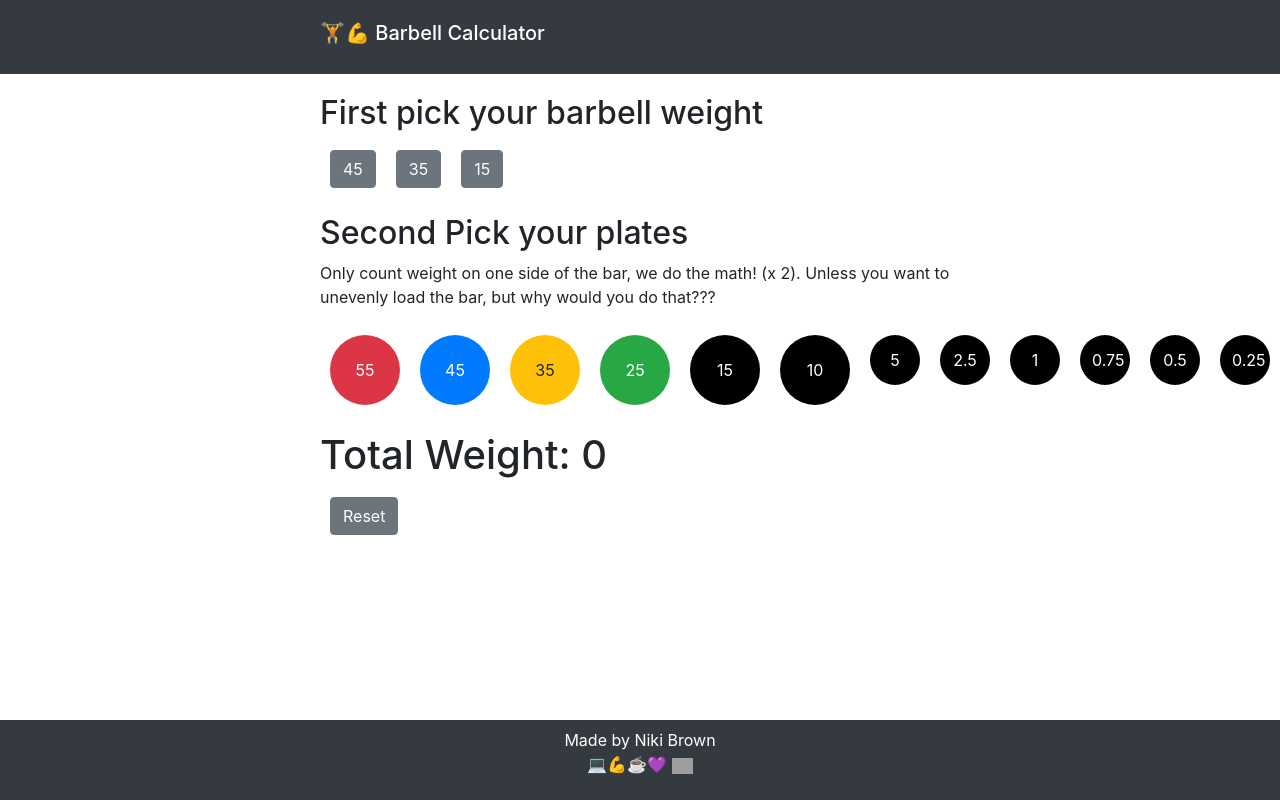
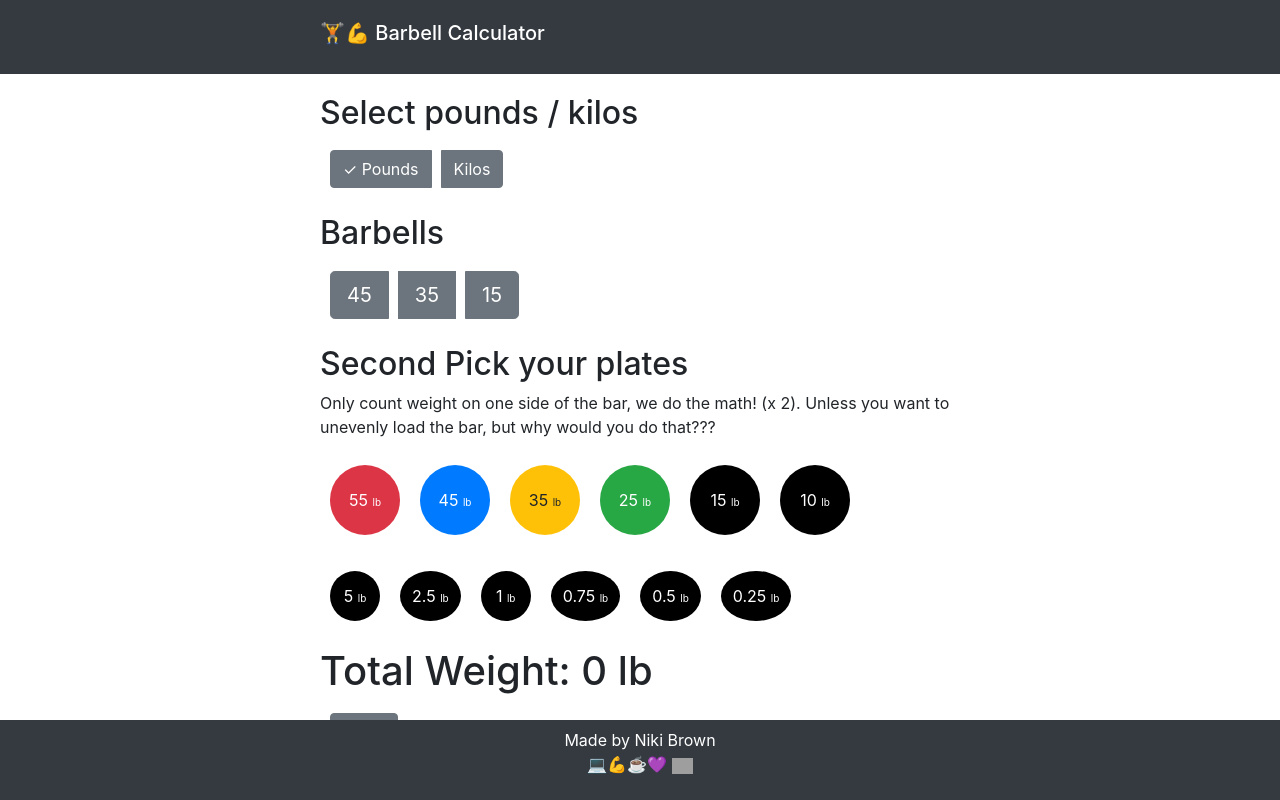
Before and after one commit to nikibrown/vue-barbell-calculator, a Vue app: page / in a window 1280 px wide. Built offline with nearby package versions, Linux system fonts and the light colour scheme; grey boxes are pictures that could not be loaded.

Commit message:
make two rows for large/small plates, metric/pound toggle

```diff
--- a/src/App.vue
+++ b/src/App.vue
@@ -1,5 +1,5 @@
 <template>
-  <div id="app">
+    <div id="app" :class="{ pounds: pounds, kilos: kilos }">
         <header>
             <nav class="navbar navbar-dark bg-dark">
                 <div class="app-container">
@@ -12,8 +12,31 @@
         <main>
             <div class="app-container">
                 <div class="form-group">
+                    <h2>{{ weightSystem }}</h2>
+                    <div class="btn-group" role="group" aria-label="Pounds or Kilos">
+                        <button
+                            type="button"
+                            class="btn btn-secondary"
+                            @click="togglePoundsKilos()"
+                        >
+                            <span v-if="pounds">&check;</span>
+                            Pounds
+                        </button>
+                        <button
+                            type="button"
+                            class="btn btn-secondary"
+                            @click="togglePoundsKilos()"
+                        >
+                            <span v-if="kilos">&check;</span>
+                            Kilos
+                        </button>
+                   </div>
+                </div>
+                <div class="form-group">
                     <h2>{{ barbellHeadline }}</h2>
+
                     <ul class="barbells">
+                        <div class="btn-group" role="group" aria-label="Select barbell weight">
                             <Barbell
                                 v-for="(barbell, key) in barbells"
                                 :class="barbell.bsClasses"
@@ -21,29 +44,47 @@
                                 :disabled="barbell.isDisabled"
                                 :key="key"
                                 :text="barbell.text"
-              :weight="barbell.weight"
+                                :poundWeight="barbell.poundWeight"
+                                :kiloWeight="barbell.kiloWeight"
                             />
+                        </div>
                     </ul>
                 </div>
 
                 <h2>{{ platesHeadline }}</h2>
                 <p>{{ platesSubHeadline }}</p>
                 <div class="form-group">
-          <ul class="plates">
+                    <ul class="plates large-plates">
                         <Plate
-              v-for="(plate, key) in plates"
+                            v-for="(plate, key) in largePlates"
                             :class="plate.bsClasses"
-              @click="addPlateWeight(key)"
+                            @click="addLargePlateWeight(key)"
                             :isOnBarbell="plate.isOnBarbell"
                             :key="key"
                             :plateCount="plate.plateCount"
-              :weight="plate.weight"
+                            :poundWeight="plate.poundWeight"
+                            :kiloWeight="plate.kiloWeight"
+                        />
+                    </ul>
+                    <ul class="plates small-plates">
+                        <Plate
+                            v-for="(plate, key) in smallPlates"
+                            :class="plate.bsClasses"
+                            @click="addSmallPlateWeight(key)"
+                            :isOnBarbell="plate.isOnBarbell"
+                            :key="key"
+                            :plateCount="plate.plateCount"
+                            :poundWeight="plate.poundWeight"
+                            :kiloWeight="plate.kiloWeight"
                         />
                     </ul>
                 </div>
 
                 <div class="form-group">
-          <h1>Total Weight: {{ totalWeight }}</h1>
+                    <h1>Total Weight: {{ totalWeight }}
+                        <span v-if="pounds">lb</span>
+                        <span v-else>kg</span>
+                    </h1>
                     <button @click="resetTotalWeight" class="btn btn-secondary">Reset</button>
                 </div>
             </div>
@@ -65,8 +106,8 @@
 </template>
 
 <script>
-import Barbell from "./components/Barbell.vue";
-import Plate from "./components/Plate.vue";
+import Barbell from "./components/Barbell.vue"
+import Plate from "./components/Plate.vue"
 
 export default {
     name: "App",
@@ -77,157 +118,216 @@ export default {
     data: function() {
         return {
             appTitle: "🏋️💪 Barbell Calculator",
-      barbellHeadline: "First pick your barbell weight",
+            weightSystem: "Select pounds / kilos",
+            barbellHeadline: "Barbells",
             platesHeadline: "Second Pick your plates",
             platesSubHeadline:
                 "Only count weight on one side of the bar, we do the math! (x 2). Unless you want to unevenly load the bar, but why would you do that???",
             barbellSelected: false,
+            pounds: true,
+            kilos: false,
 
             barbells: [
                 {
-          weight: 45,
+                    kiloWeight: 20,
+                    poundWeight: 45,
                     text: "",
                     isDisabled: false,
-          bsClasses: "btn btn-barbell btn-secondary barbell-45"
+                    bsClasses: "btn btn-lg btn-barbell btn-secondary barbell-45"
                 },
                 {
-          weight: 35,
+                    kiloWeight: 15,
+                    poundWeight: 35,
                     text: "",
                     isDisabled: false,
-          bsClasses: "btn btn-barbell btn-secondary barbell-35"
+                    bsClasses: "btn btn-lg btn-barbell btn-secondary barbell-35"
                 },
                 {
-          weight: 15,
+                    kiloWeight: 6.8,
+                    poundWeight: 15,
                     text: "",
                     isDisabled: false,
-          bsClasses: "btn btn-barbell btn-secondary barbell-15"
+                    bsClasses: "btn btn-lg btn-barbell btn-secondary barbell-15"
                 }
             ],
 
-      plates: [
+            largePlates: [
                 {
-          bsClasses: "btn btn-plate btn-danger weight-lg",
-          weight: 55,
+                    bsClasses: "btn btn-plate btn-danger weight-lg pound-weight-55 kilo-weight-25",
+                    poundWeight: 55,
+                    kiloWeight: 25,
                     plateCount: 0,
                     isOnBarbell: false
                 },
                 {
-          bsClasses: "btn btn-plate btn-primary weight-lg",
-          weight: 45,
+                    bsClasses: "btn btn-plate btn-primary weight-lg pound-weight-45 kilo-weight-20",
+                    poundWeight: 45,
+                    kiloWeight: 20,
                     plateCount: 0,
                     isOnBarbell: false
                 },
                 {
-          bsClasses: "btn btn-plate btn-warning weight-lg",
-          weight: 35,
+                    bsClasses: "btn btn-plate btn-warning weight-lg pound-weight-35 kilo-weight-15",
+                    poundWeight: 35,
+                    kiloWeight: 15,
                     plateCount: 0,
                     isOnBarbell: false
                 },
                 {
-          bsClasses: "btn btn-plate btn-success weight-lg",
-          weight: 25,
+                    bsClasses: "btn btn-plate btn-success weight-lg pound-weight-25 kilo-weight-10",
+                    poundWeight: 25,
+                    kiloWeight: 10,
                     plateCount: 0,
                     isOnBarbell: false
                 },
                 {
-          bsClasses: "btn btn-plate btn-dark weight-lg",
-          weight: 15,
+                    bsClasses: "btn btn-plate btn-dark weight-lg pound-weight-15 kilo-weight-hide",
+                    poundWeight: 15,
+                    kiloWeight: 0,
                     plateCount: 0,
                     isOnBarbell: false
                 },
                 {
-          bsClasses: "btn btn-plate btn-dark weight-lg",
-          weight: 10,
+                    // TODO: conditionally add kilo-plate-hide when kilos is selected
+                    bsClasses: "btn btn-plate btn-dark weight-lg pound-weight-10 kilo-weight-hide",
+                    poundWeight: 10,
+                    kiloWeight: 0,
+                    plateCount: 0,
+                    isOnBarbell: false
+                }
+            ],
+
+            smallPlates: [
+                {
+                    bsClasses: "btn btn-plate btn-dark weight-sm",
+                    poundWeight: 5,
+                    kiloWeight: 5,
                     plateCount: 0,
                     isOnBarbell: false
                 },
                 {
                     bsClasses: "btn btn-plate btn-dark weight-sm",
-          weight: 5,
+                    poundWeight: 2.5,
+                    kiloWeight: 2.5,
                     plateCount: 0,
                     isOnBarbell: false
                 },
                 {
                     bsClasses: "btn btn-plate btn-dark weight-sm",
-          weight: 2.5,
+                    poundWeight: 1,
+                    kiloWeight: 2,
                     plateCount: 0,
                     isOnBarbell: false
                 },
                 {
                     bsClasses: "btn btn-plate btn-dark weight-sm",
-          weight: 1,
+                    poundWeight: .75,
+                    kiloWeight: 1.5,
                     plateCount: 0,
                     isOnBarbell: false
                 },
                 {
                     bsClasses: "btn btn-plate btn-dark weight-sm",
-          weight: 0.75,
+                    poundWeight: .5,
+                    kiloWeight: 1,
                     plateCount: 0,
                     isOnBarbell: false
                 },
                 {
                     bsClasses: "btn btn-plate btn-dark weight-sm",
-          weight: 0.5,
-          plateCount: 0,
-          isOnBarbell: false
-        },
-        {
-          bsClasses: "btn btn-plate btn-dark weight-sm",
-          weight: 0.25,
+                    poundWeight: 0.25,
+                    kiloWeight: .5,
                     plateCount: 0,
                     isOnBarbell: false
                 }
             ],
             totalWeight: 0
-    };
+        }
     },
 
     methods: {
+        togglePoundsKilos() {
+            this.pounds = !this.pounds
+            this.kilos = !this.kilos
+        },
+
         addBarbellWeight(key) {
-      this.barbellSelected = true;
-      this.barbells[key].text += "&check;";
-      this.disableBarbellButton();
-      return (this.totalWeight += this.barbells[key].weight);
+            this.barbellSelected = true
+            this.barbells[key].text += "&check;"
+            this.disableBarbellButton()
+            if (this.pounds) {
+                return (this.totalWeight += this.barbells[key].poundWeight)
+            } else {
+                return (this.totalWeight += this.barbells[key].kiloWeight)
+            }
+
         },
 
         disableBarbellButton() {
-      console.log("disable buttns run");
+            console.log("disable buttns run")
             this.barbells.forEach(barbell => {
-        barbell.isDisabled = true;
-      });
+                barbell.isDisabled = true
+            })
         },
 
-    addPlateWeight(key) {
+        addSmallPlateWeight(key) {
             if (this.barbellSelected) {
-        this.updatePlateCount(key);
-        return (this.totalWeight += this.plates[key].weight * 2);
+                this.updateSmallPlateCount(key)
+                if (this.pounds) {
+                    return (this.totalWeight += this.smallPlates[key].poundWeight*2)
                 } else {
-        alert("Please select a barbell first!");
+                    return (this.totalWeight += this.smallPlates[key].kiloWeight*2)
+                }
+            } else {
+                alert("Please select a barbell first!")
             }
         },
 
-    updatePlateCount(key) {
-      this.plates[key].isOnBarbell = true;
-      return (this.plates[key].plateCount += 2);
+        updateSmallPlateCount(key) {
+            this.smallPlates[key].isOnBarbell = true
+            return (this.smallPlates[key].plateCount += 2)
+        },
+
+        addLargePlateWeight(key) {
+            if (this.barbellSelected) {
+                this.updateLargePlateCount(key)
+                if (this.pounds) {
+                    return (this.totalWeight += this.largePlates[key].poundWeight*2)
+                } else {
+                    return (this.totalWeight += this.largePlates[key].kiloWeight*2)
+                }
+            } else {
+                alert("Please select a barbell first!")
+            }
+        },
+
+        updateLargePlateCount(key) {
+            this.largePlates[key].isOnBarbell = true
+            return (this.largePlates[key].plateCount += 2)
         },
 
         resetTotalWeight() {
-      this.barbellSelected = false;
+            this.barbellSelected = false
 
-      this.plates.forEach(plate => {
-        plate.plateCount = 0;
-        plate.isOnBarbell = false;
-      });
+            this.smallPlates.forEach(plate => {
+                plate.plateCount = 0
+                plate.isOnBarbell = false
+            })
+
+            this.largePlates.forEach(plate => {
+                plate.plateCount = 0
+                plate.isOnBarbell = false
+            })
 
             this.barbells.forEach(barbell => {
-        barbell.isDisabled = false;
-        barbell.text = "";
-      });
+                barbell.isDisabled = false
+                barbell.text = ""
+            })
 
-      return (this.totalWeight = 0);
+            return (this.totalWeight = 0)
         }
     }
-};
+}
 </script>
 
 <style>
--- a/src/components/Barbell.vue
+++ b/src/components/Barbell.vue
@@ -1,7 +1,8 @@
 <template>
     <button @click="emitClick" :disabled="isDisabled">
         <span v-html="text"></span>
-    {{ weight }}
+        <span v-if="$parent.pounds" class="weight">{{ poundWeight }}</span>
+        <span v-if="$parent.kilos" class="weight">{{ kiloWeight }}</span>
     </button>
 </template>
 
@@ -11,12 +12,16 @@ export default {
 
     methods: {
         emitClick: function() {
-      this.$emit("click");
+            this.$emit("click")
         }
     },
 
     props: {
-    weight: {
+        kiloWeight: {
+            type: Number,
+            required: true
+        },
+        poundWeight: {
             type: Number,
             required: true
         },
@@ -33,7 +38,7 @@ export default {
             default: false
         }
     }
-};
+}
 </script>
 
 <style scoped>
--- a/src/components/Plate.vue
+++ b/src/components/Plate.vue
@@ -1,6 +1,12 @@
 <template>
   <button @click="emitClick">
-    {{ weight }}
+    <span v-if="$parent.pounds" class="weight">{{ poundWeight }}
+      <span class="weight-label">lb</span>
+    </span>
+    <span v-if="$parent.kilos" class="weight">{{ kiloWeight }}
+      <span class="weight-label">kg</span>
+    </span>
+
     <span
       v-if="isOnBarbell"
       class="badge badge-pill badge-danger plate-quantity"
@@ -19,7 +25,11 @@ export default {
   },
 
   props: {
-    weight: {
+    poundWeight: {
+      type: Number,
+      required: true
+    },
+    kiloWeight: {
       type: Number,
       required: true
     },
@@ -39,7 +49,6 @@ export default {
 };
 </script>
 
-<!-- Add "scoped" attribute to limit CSS to this component only -->
 <style scoped>
 .weight-lg {
   min-width: 70px;
@@ -50,4 +59,12 @@ export default {
   min-width: 50px;
   height: 50px;
 }
+
+.kilos .kilo-weight-hide {
+  display: none;
+}
+
+.weight-label {
+  font-size: 10px;
+}
 </style>
```
Lines whose indentation alone changed are shown as unchanged.
